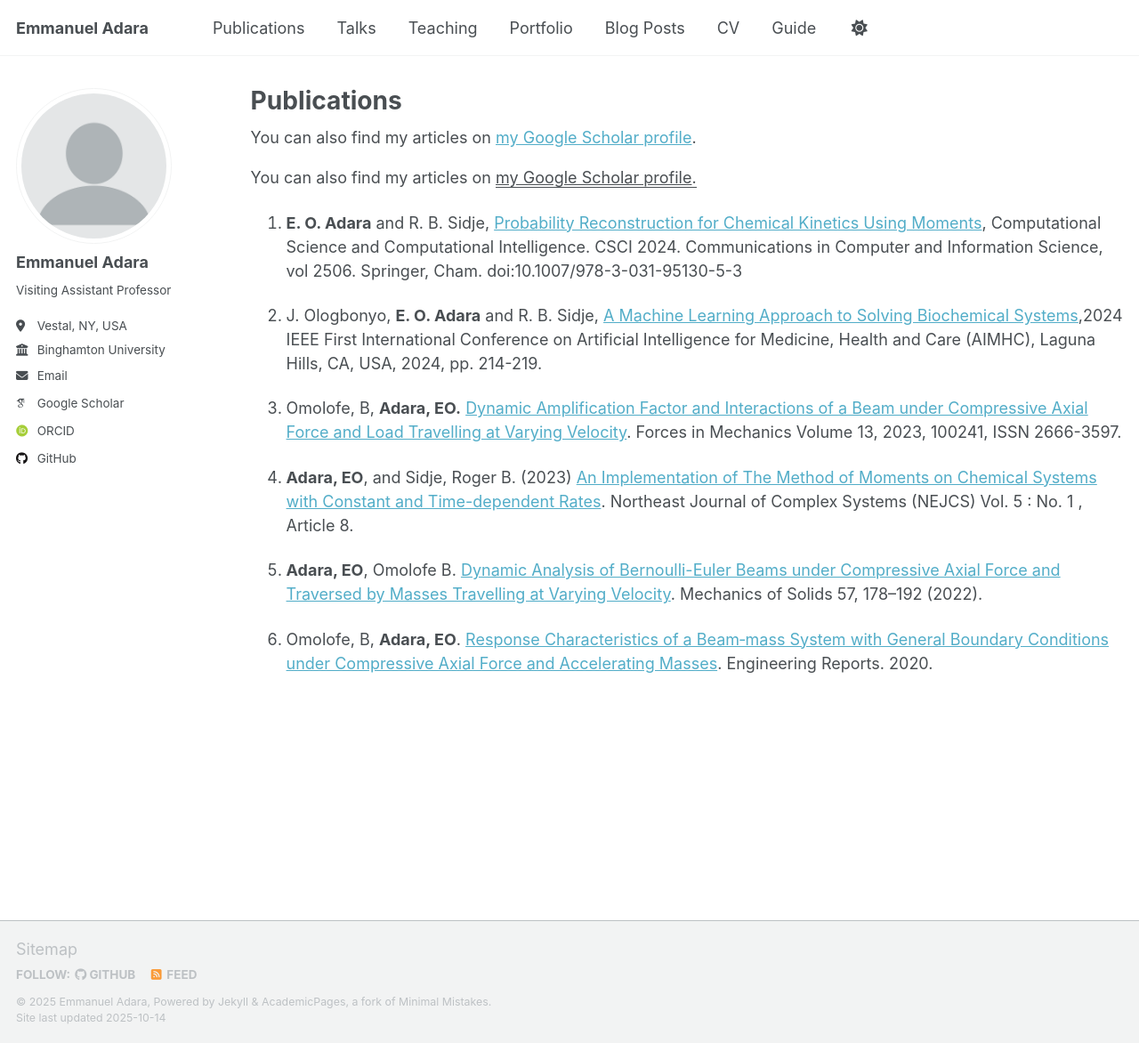
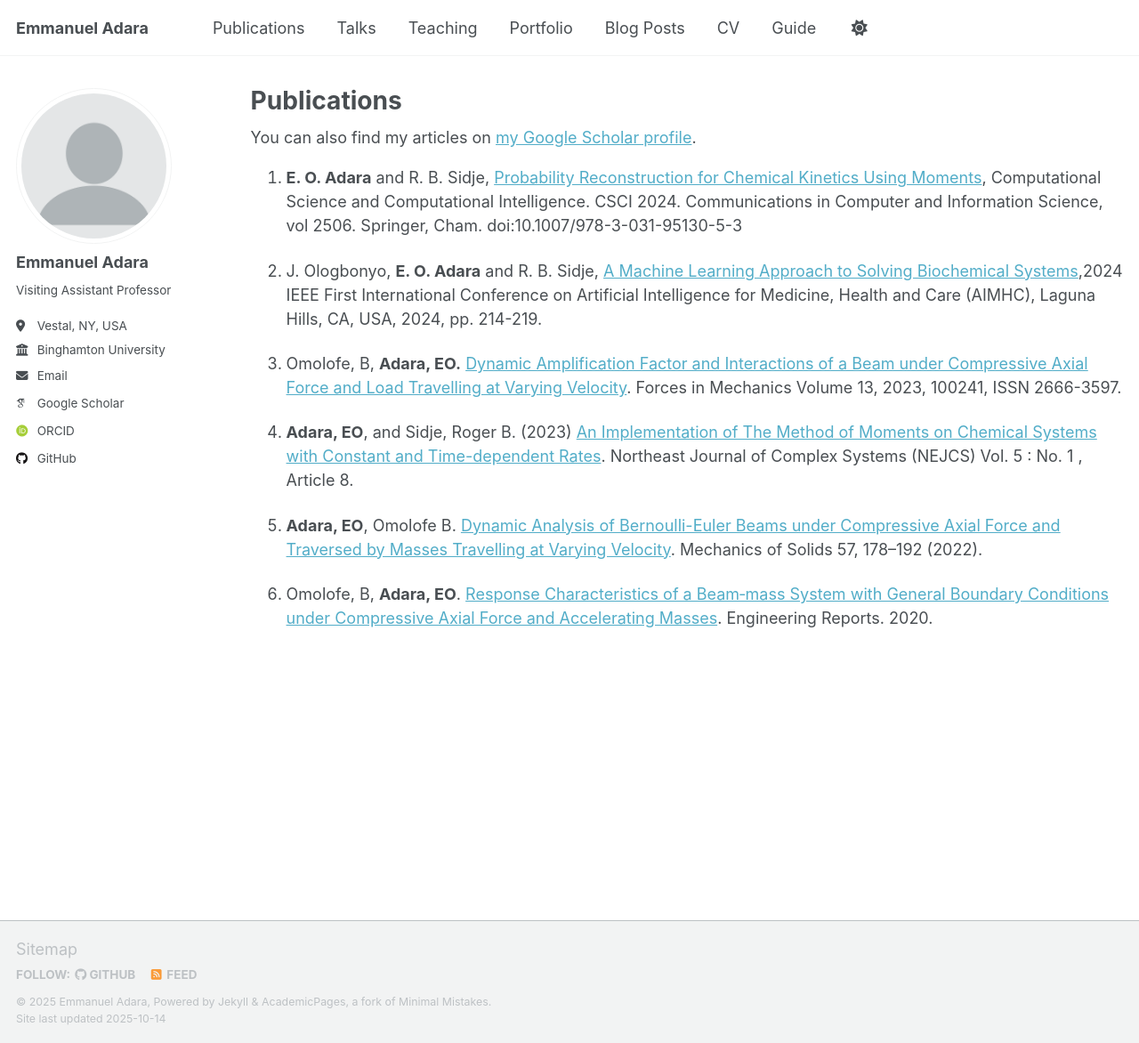
Before and after one commit to EmmanuelAdara/EmmanuelAdara.github.io, a Jekyll site: the page built from _pages/publications.md, in a window 1280 px wide and 1172 px high. Shown: the whole window at 89% size. Built offline with Jekyll 4.4.1, drawn with Linux system fonts in a browser that asks for light colours; some web fonts are replaced; a script that is not in the unit is left out.

Commit message:
Update publications.md

```diff
--- a/_pages/publications.md
+++ b/_pages/publications.md
@@ -6,8 +6,7 @@ author_profile: true
 ---
 
 {% if site.author.googlescholar %}
-  <div class="wordwrap">You can also find my articles on <a href="{{https://scholar.google.com/citations?user=mhOGM34AAAAJ&hl=en&oi=ao}}">my Google Scholar profile</a>.</div>
-  You can also find my articles on <u><a href="{{author.googlescholar}}">my Google Scholar profile</a>.</u>
+  <div class="wordwrap">You can also find my articles on <a href="{{author.googlescholar}}">my Google Scholar profile</a>.</div>
 {% endif %}
 
 
```
